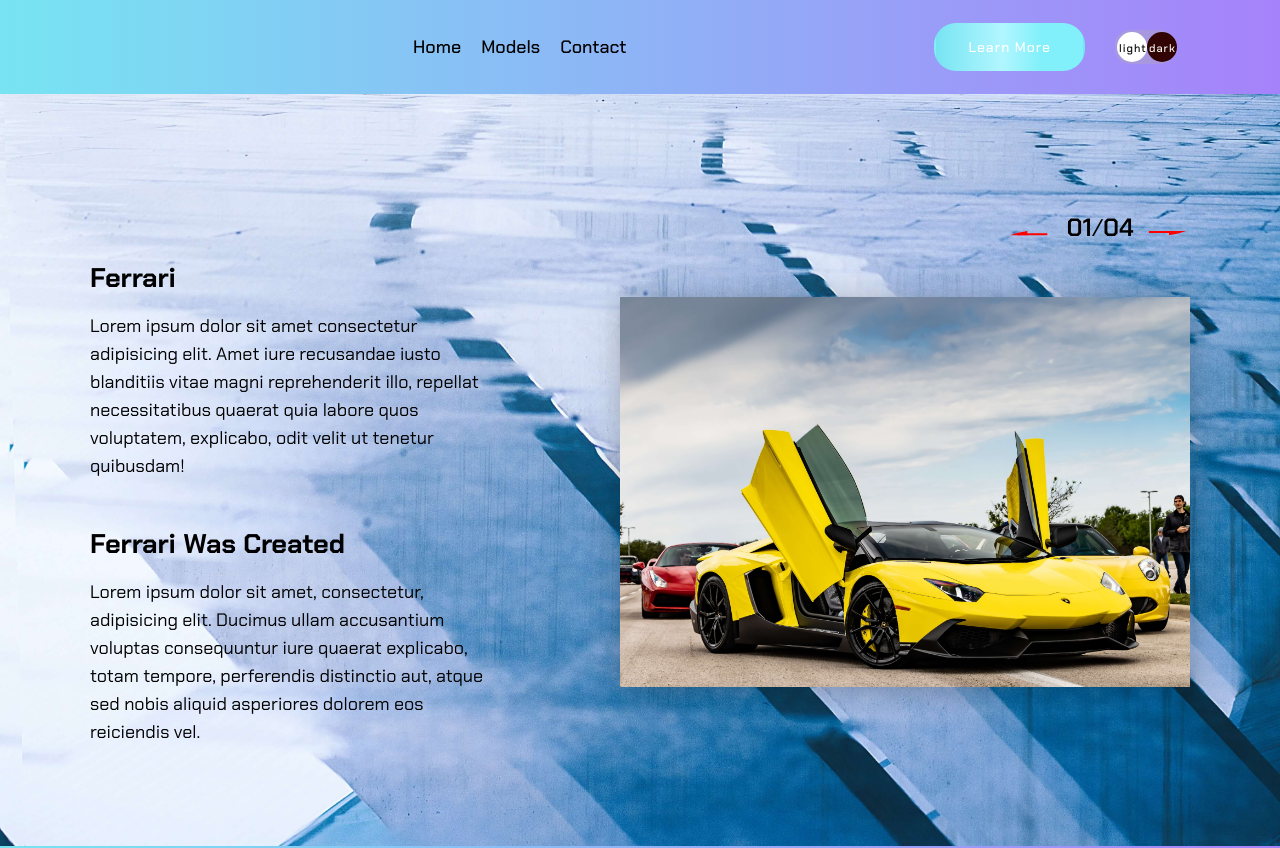
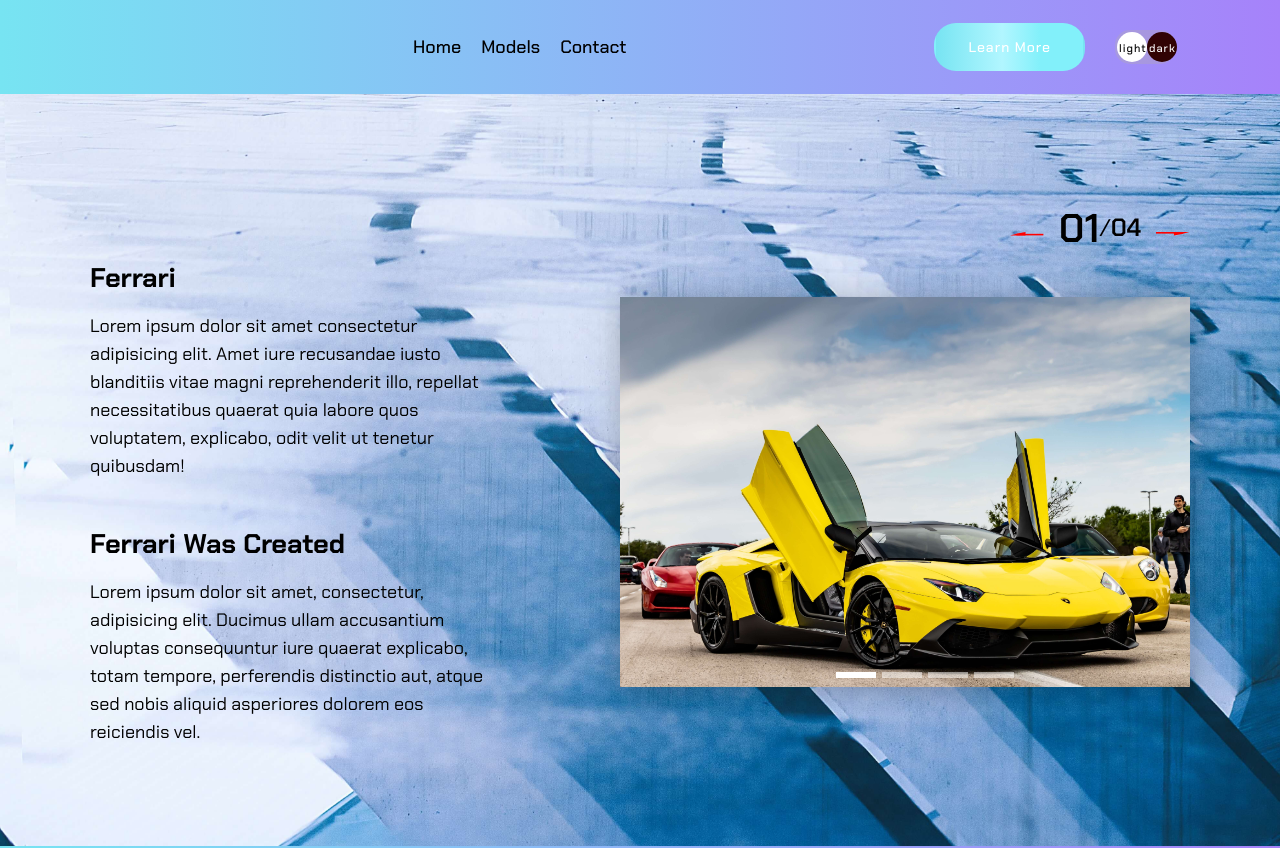
Before and after one commit to gulmirakhonmusaeva/slider-cars, a plain HTML site: page index.html in a window 1280 px wide. Shown: the top 848 px of the page. Drawn offline with Linux system fonts and the light colour scheme.

Commit message:
add owl slider

```diff
--- a/css/style.css
+++ b/css/style.css
@@ -217,6 +217,9 @@ ul {
     font-size: 25px;
     font-weight: 600;
 }
+.offer__slider-counter #current {
+    font-size: 40px;
+}
 .offer__slider-prev {
     margin-right: 15px;
     width: 50px;
--- a/script.js
+++ b/script.js
@@ -8,8 +8,9 @@ window.addEventListener('DOMContentLoaded', () => {
             sliddesWrapper = document.querySelector('.offer__slider-wrapper'),
             width = window.getComputedStyle(sliddesWrapper).width,
             slidesField = document.querySelector('.offer__slider-inner'),
+            slider = document.querySelector('.offer__slider'),
             // dark mode
-            darkMode = document.querySelector('.dark-btn');
+            darkMode = document.querySelector('.dark-btn'),
             lightMode = document.querySelector('.light-btn');
 
 
@@ -49,8 +50,52 @@ window.addEventListener('DOMContentLoaded', () => {
                 slide.style.width = width;
             } )
 
+
+        //////// 10
+        slider.style.position = 'relative';
+         let  dots = []
+        let indicator = document.createElement('ol');
+        indicator.style.cssText =`
+            position: absolute;
+            right: 0;
+            bottom: 40px;
+            left: 0;
+            z-index: 15;
+            display:flex;
+            justify-content:center;
+            margin-left:15%;
+            margin-right:15%;
+            list-style:none;
+        `
+        slider.append(indicator)
+
+        for (let i = 0 ; i < slides.length; i++){
+            const dot = document.createElement('li');
+            dot.setAttribute('data-slide-to', i + 1);
+            dot.style.cssText = `
+                box-sizing:content-box;
+                flex: 0 1 auto;
+                width: 40px;
+                height: 6px;
+                margin-left: 3px;
+                margin-right: 3px;
+                cursor:pointer;
+                background-color: #fff;
+                background-clip: padding-box;
+                border-top: 10px solid transparent;
+                border-bottom: 10px solid transparent;
+                opacity: .5;
+                transition: opacity .6s ease;
+            `
+            if (i == 0){
+            dot.style.opacity = 1;
+            }
+            indicator.append(dot)
+            dots.push(dot);
+        }
+
             next.addEventListener('click', () => {
-                if (offset == (width.slice(0,width.length - 2) * (slides.length - 1 ))){
+                if (offset == (width.slice(0, width.length - 2) * (slides.length - 1 ))){
                     offset = 0
                     console.log(offset);
                 } else {
@@ -72,7 +117,29 @@ window.addEventListener('DOMContentLoaded', () => {
                     current.textContent = slideIndex;
                 }
 
+                dots.forEach(dot => dot.style.opacity = '.4')
+                dots[slideIndex - 1].style.opacity = 1 ;
 
+            })
+
+            ///// 11
+
+            dots.forEach(dot => {
+                dot.addEventListener('click',e => {
+                    const slideTo = e.target.getAttribute('data-slide-to');
+                    slideIndex = slideTo;
+                    offset = (+width.slice(0 , width.length - 2) * (slideTo - 1))
+
+                    slidesField.style.transform = `translateX (-${offset}px)`
+
+                    if (slides.length < 10) {
+                        current.textContent = `0${slideIndex}`;
+                    } else {
+                        current.textContent = slideIndex;
+                    }
+                    dots.forEach(dot => dot.style.opacity = '.4')
+                    dots[slideIndex - 1].style.opacity = 1 ;
+                })
             })
 
 
```
Also changed, not shown: icons/bmw.png (added), icons/mersedes.svg (added), icons/toyota.svg (added), img/ferrari-logo.png (added).
